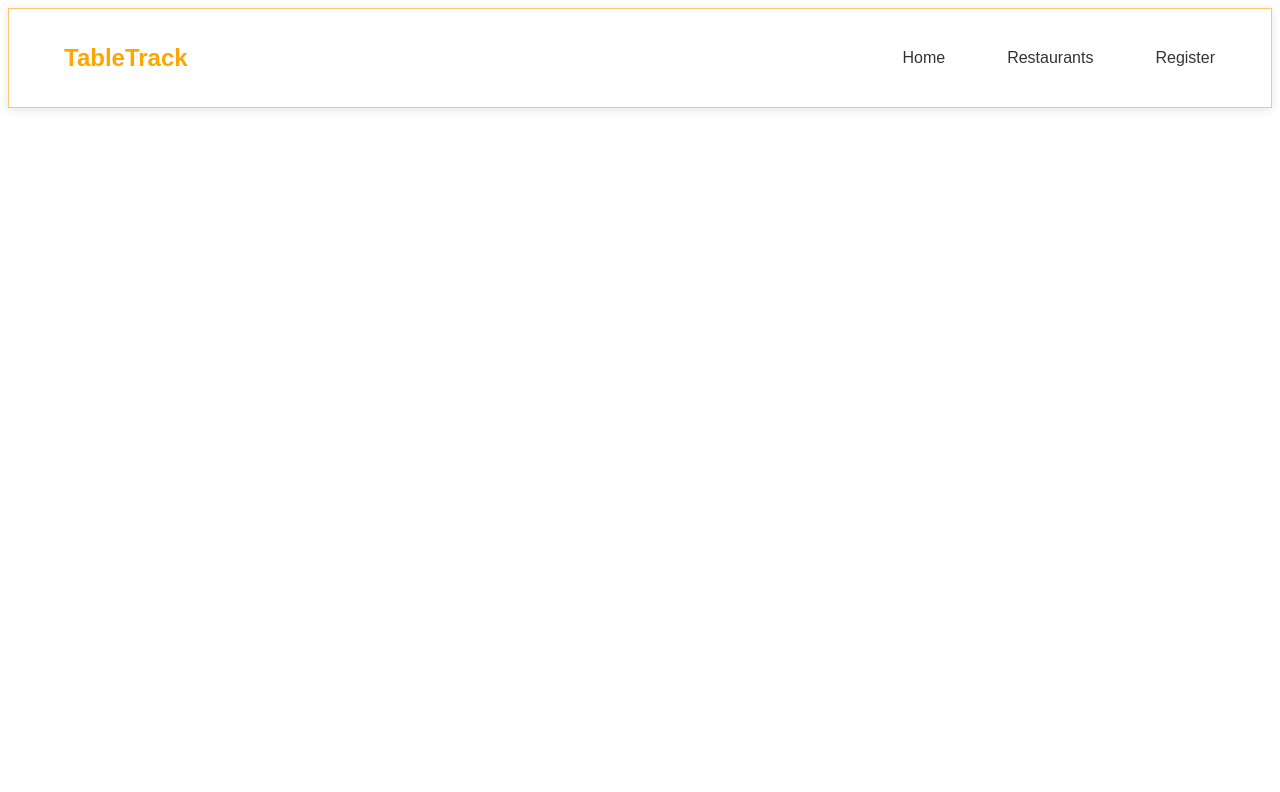
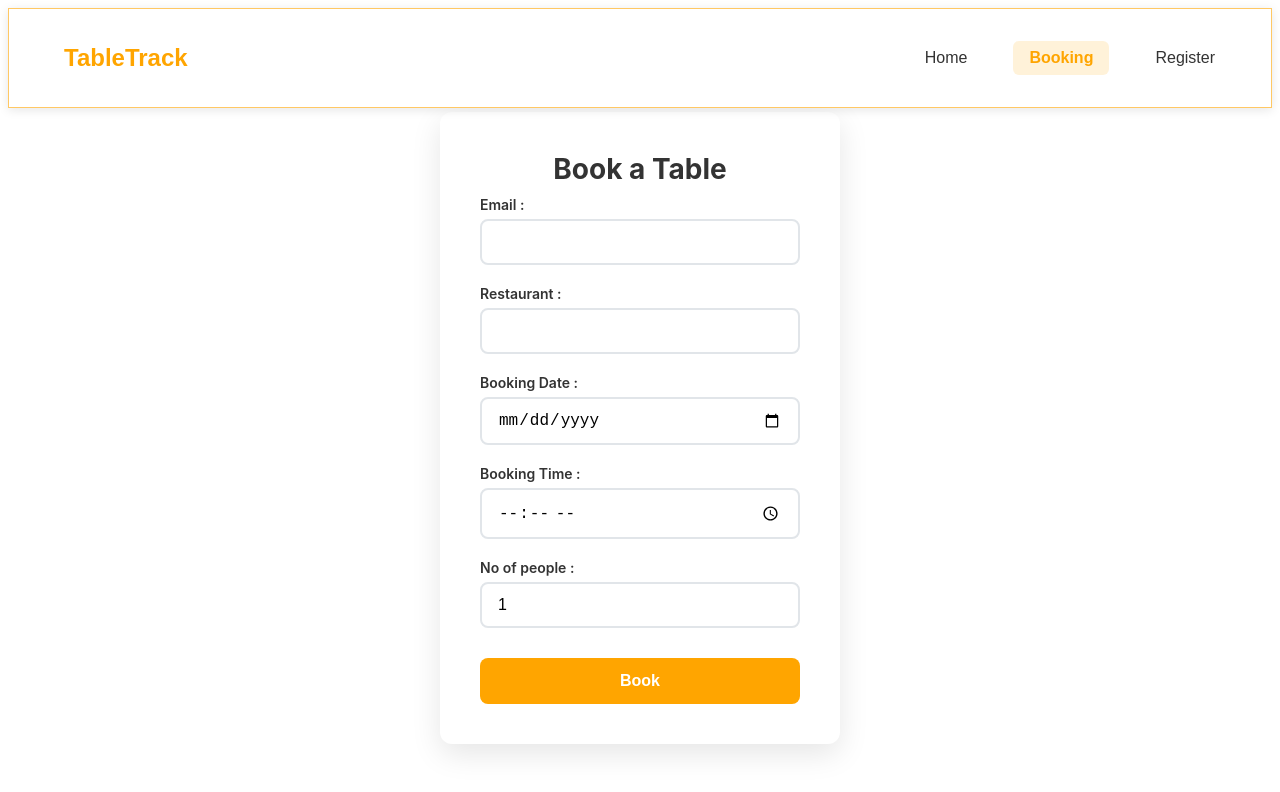
Before and after one commit to vedkulk/RestroProj, an Angular app: page /booking in a window 1280 px wide. Before the commit this address led to /. Shown: the top 792 px of the page. Built offline with nearby package versions, Linux system fonts and the light colour scheme.

Commit message:
features

```diff
--- a/src/app/booking/booking.component.css
+++ b/src/app/booking/booking.component.css
@@ -0,0 +1,104 @@
+/* BookingComponent CSS - Updated dimensions like RegistrationComponent */
+
+* {
+    margin: 0;
+    padding: 0;
+    box-sizing: border-box;
+}
+
+body {
+    font-family: -apple-system, BlinkMacSystemFont, 'Segoe UI', Roboto, Oxygen, Ubuntu, Cantarell, sans-serif;
+}
+
+.main-div {
+    width: 100%;
+    height: 80vh;
+    display: flex;
+    justify-content: center;
+    align-items: center;
+    padding: 10px;
+}
+
+h1 {
+    text-align: center;
+    color: #333;
+    font-size: 28px;
+    font-weight: 700;
+    margin-bottom: 10px;
+}
+
+.form-div {
+    background: white;
+    padding: 40px;
+    border-radius: 12px;
+    box-shadow: 0 10px 30px rgba(0, 0, 0, 0.1);
+    width: 100%;
+    max-width: 400px;
+}
+
+form {
+    display: flex;
+    flex-direction: column;
+    gap: 20px;
+}
+
+.input-group {
+    display: flex;
+    flex-direction: column;
+}
+
+label {
+    font-weight: 600;
+    color: #333;
+    margin-bottom: 6px;
+    font-size: 14px;
+}
+
+input {
+    padding: 12px 16px;
+    border: 2px solid #e1e5e9;
+    border-radius: 8px;
+    font-size: 16px;
+    transition: all 0.3s ease;
+    outline: none;
+}
+
+input:focus {
+    border-color: rgba(255, 165, 0, 1);
+    box-shadow: 0 0 0 3px rgba(255, 165, 0, 0.1);
+}
+
+input:invalid {
+    border-color: #e74c3c;
+}
+
+button {
+    background: rgba(255, 165, 0, 1);
+    color: white;
+    padding: 14px 24px;
+    border: none;
+    border-radius: 8px;
+    font-size: 16px;
+    font-weight: 600;
+    cursor: pointer;
+    transition: all 0.3s ease;
+    margin-top: 10px;
+}
+
+button:hover {
+    background: rgba(255, 200, 100, 1);
+}
+
+button:active {
+    background: rgba(255, 140, 0, 1);
+}
+
+@media (max-width: 480px) {
+    .form-div {
+        padding: 30px 24px;
+    }
+
+    .main-div {
+        padding: 15px;
+    }
+}
--- a/src/app/booking/booking.component.html
+++ b/src/app/booking/booking.component.html
@@ -1 +1,35 @@
-<p>booking works!</p>
+<body>
+    <div class="main-div">
+        <div class="form-div">
+            <h1>Book a Table</h1>
+            <form [formGroup]="bookingDetails" (ngSubmit)="captureBookingDetails()">
+                <div class="input-group">
+                    <label>Email :</label>
+                    <input id="bemail" type="email" [formControl]="bookingDetails.controls.email"/>
+                </div>
+
+                <div class="input-group">
+                    <label>Restaurant :</label>
+                    <input id="brestaurant" type="text" [formControl]="bookingDetails.controls.restaurant"/>
+                </div>
+
+                <div class="input-group">
+                    <label>Booking Date :</label>
+                    <input id="bname" type="date" [formControl]="bookingDetails.controls.bookingDate"/>
+                </div>
+
+                <div class="input-group">
+                    <label>Booking Time :</label>
+                    <input id="btime" type="time" [formControl]="bookingDetails.controls.bookingTime"/>
+                </div>
+
+                <div class="input-group">
+                    <label>No of people :</label>
+                    <input id="headcount" type="number" [formControl]="bookingDetails.controls.headCount"/>
+                </div>
+
+                <button type="submit">Book</button>
+            </form>
+        </div>
+    </div>
+</body>
--- a/src/app/booking/booking.component.ts
+++ b/src/app/booking/booking.component.ts
@@ -1,4 +1,8 @@
 import { Component } from '@angular/core';
+import { BookingRequest } from './models/booking-request';
+import { FormBuilder, FormControl, Validators } from '@angular/forms';
+import { BookingService } from './booking.service';
+
 
 @Component({
   selector: 'app-booking',
@@ -6,5 +10,28 @@ import { Component } from '@angular/core';
   styleUrls: ['./booking.component.css']
 })
 export class BookingComponent {
+  bookingRequest !: BookingRequest;
 
+  bookingDetails = this.formBuilder.group({
+    email: new FormControl<string>('', [Validators.required, Validators.email]),
+    restaurant: new FormControl<string>('',Validators.required),
+    bookingDate: new FormControl<string>('', Validators.required),
+    bookingTime: new FormControl<string>('', Validators.maxLength(4)),
+    headCount: new FormControl<number>(1)
+  });
+
+  constructor(private formBuilder : FormBuilder, private bookingService : BookingService){}
+
+  captureBookingDetails() : void {
+    console.log(this.bookingDetails);
+    if(this.bookingDetails.valid){
+      this.bookingRequest = new BookingRequest();
+      this.bookingRequest.email = this.bookingDetails.value.email == null ? '' : this.bookingDetails.value.email;
+      this.bookingRequest.bookingDate = this.bookingDetails.value.bookingDate == null ? '' : this.bookingDetails.value.bookingDate;
+      this.bookingRequest.restaurant = this.bookingDetails.value.restaurant == null ? '' : this.bookingDetails.value.restaurant;
+      this.bookingRequest.bookingTime = this.bookingDetails.value['bookingTime'] == null ? '' : this.bookingDetails.value["bookingTime"];
+      //this.bookingRequest.headCount = this.bookingDetails.value.headCount;
+      this.bookingService.createBooking(this.bookingRequest);
+    }
+  }
 }
--- a/src/app/booking/booking.module.ts
+++ b/src/app/booking/booking.module.ts
@@ -1,7 +1,7 @@
 import { NgModule } from '@angular/core';
 import { CommonModule } from '@angular/common';
 import { BookingComponent } from './booking.component';
-
+import { ReactiveFormsModule } from '@angular/forms';
 
 
 @NgModule({
@@ -9,7 +9,8 @@ import { BookingComponent } from './booking.component';
     BookingComponent
   ],
   imports: [
-    CommonModule
+    CommonModule,
+    ReactiveFormsModule
   ]
 })
 export class BookingModule { }
--- a/src/app/booking/booking.service.ts
+++ b/src/app/booking/booking.service.ts
@@ -1,4 +1,5 @@
 import { Injectable } from '@angular/core';
+import { BookingRequest } from './models/booking-request';
 
 @Injectable({
   providedIn: 'root'
@@ -6,4 +7,8 @@ import { Injectable } from '@angular/core';
 export class BookingService {
 
   constructor() { }
+
+  createBooking(bookingRequest : BookingRequest) : void {
+    console.log(bookingRequest);
+  }
 }
--- /dev/null
+++ b/src/app/booking/models/booking-request.ts
@@ -0,0 +1,7 @@
+export class BookingRequest {
+    email : string = '';
+    restaurant : string = '';
+    bookingDate : string = '';
+    bookingTime : string = '';
+    headCount : number = 0;
+}
--- a/src/app/header/header.component.html
+++ b/src/app/header/header.component.html
@@ -2,7 +2,7 @@
     <p class="title">{{title}}</p>
     <nav class="nav-links">
         <a routerLink="/" routerLinkActive="active" [routerLinkActiveOptions]="{exact: true}">Home</a>
-        <a routerLink="/restaurants" routerLinkActive="active" [routerLinkActiveOptions]="{exact: true}">Restaurants</a>
+        <a routerLink="/booking" routerLinkActive="active" [routerLinkActiveOptions]="{exact: true}">Booking</a>
         <a routerLink="/registration" routerLinkActive="active" [routerLinkActiveOptions]="{exact: true}">Register</a>
     </nav>
 </div>
--- a/src/app/registration/registration.component.css
+++ b/src/app/registration/registration.component.css
@@ -1,12 +1,11 @@
+/* RegistrationComponent CSS - Updated to look like BookingComponent */
+
 * {
     margin: 0;
     padding: 0;
     box-sizing: border-box;
 }
 
-body {
-    font-family: -apple-system, BlinkMacSystemFont, 'Segoe UI', Roboto, Oxygen, Ubuntu, Cantarell, sans-serif;
-}
 
 .main-div {
     width: 100%;
@@ -16,13 +15,15 @@ body {
     align-items: center;
     padding: 10px;
 }
+
 h1 {
-    color: rgba(255, 140, 0, 1);
     text-align: center;
+    color: #333;
     font-size: 28px;
     font-weight: 700;
     margin-bottom: 10px;
 }
+
 .form-div {
     background: white;
     padding: 40px;
@@ -30,13 +31,12 @@ h1 {
     box-shadow: 0 10px 30px rgba(0, 0, 0, 0.1);
     width: 100%;
     max-width: 400px;
-    border: 1px solid rgba(255, 200, 100, 1);
 }
 
 form {
     display: flex;
     flex-direction: column;
-    gap: 20px;
+    gap: 15px;
 }
 
 .input-group {
@@ -47,6 +47,7 @@ form {
 label {
     font-weight: 600;
     color: #333;
+    margin-bottom: 6px;
     font-size: 14px;
 }
 
@@ -64,7 +65,7 @@ input:focus {
     box-shadow: 0 0 0 3px rgba(255, 165, 0, 0.1);
 }
 
-input:invalid {
+input.ng-invalid.ng-touched {
     border-color: #e74c3c;
 }
 
@@ -78,7 +79,7 @@ button {
     font-weight: 600;
     cursor: pointer;
     transition: all 0.3s ease;
-    margin-top:10px;
+    margin-top: 10px;
 }
 
 button:hover {
@@ -90,11 +91,11 @@ button:active {
 }
 
 .error small {
-    color: red;
+    color: #e74c3c;
     display: block;
-    margin-top: 2px;
-  }
-
+    margin-top: 4px;
+    font-size: 13px;
+}
 
 @media (max-width: 480px) {
     .form-div {
```
Also changed, not shown: src/app/app-routing.module.ts (+2 -6 lines), src/app/app.module.ts (+6 -3 lines).
